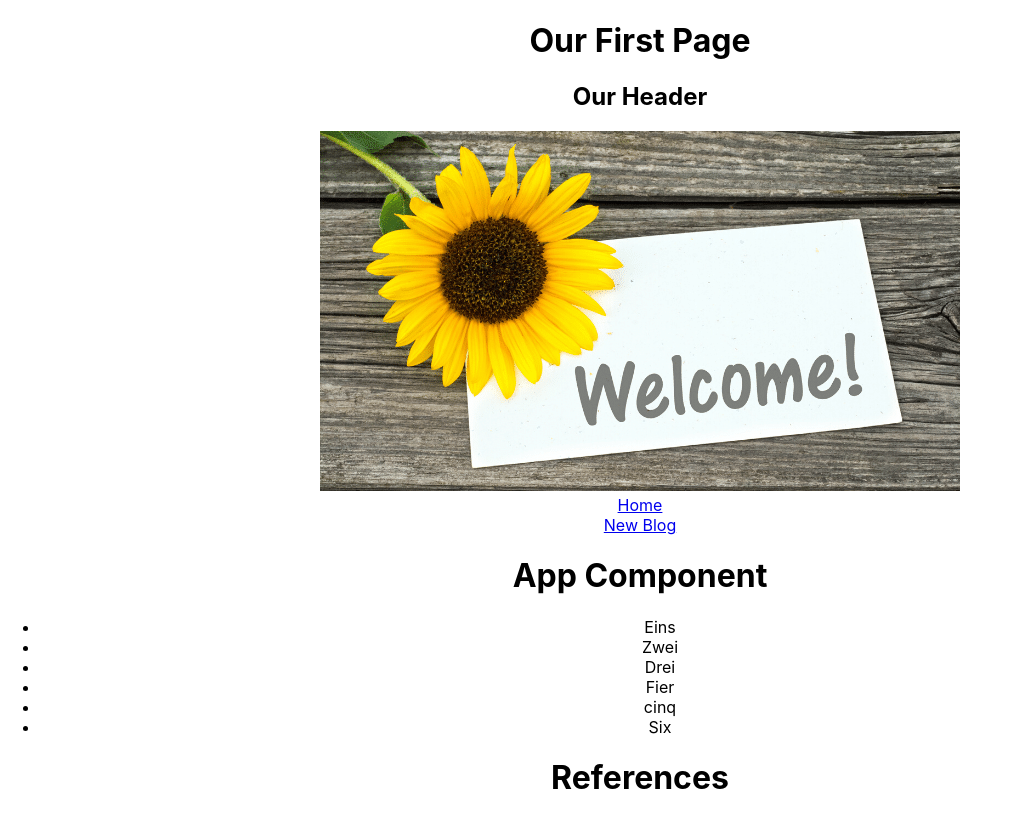
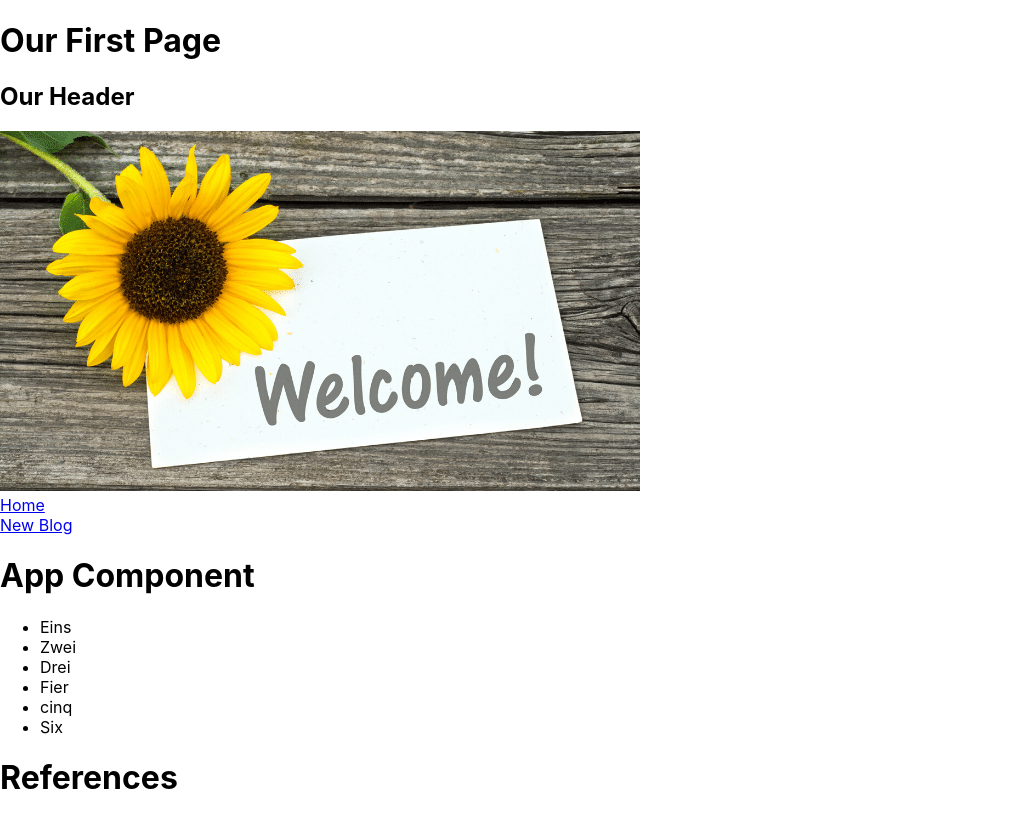
Before and after one commit to Ahmed-Rs/React-fundamentals, a React (Create React App) app: page / in a window 1280 px wide. Shown: the whole page, without its empty margins (0-1023 px from the left). Built offline with nearby package versions, Linux system fonts and the light colour scheme.

Commit message:
Preparing some css settings

```diff
--- a/src/App.css
+++ /dev/null
@@ -1,38 +0,0 @@
-.App {
-  text-align: center;
-}
-
-.App-logo {
-  height: 40vmin;
-  pointer-events: none;
-}
-
-@media (prefers-reduced-motion: no-preference) {
-  .App-logo {
-    animation: App-logo-spin infinite 20s linear;
-  }
-}
-
-.App-header {
-  background-color: #282c34;
-  min-height: 100vh;
-  display: flex;
-  flex-direction: column;
-  align-items: center;
-  justify-content: center;
-  font-size: calc(10px + 2vmin);
-  color: white;
-}
-
-.App-link {
-  color: #61dafb;
-}
-
-@keyframes App-logo-spin {
-  from {
-    transform: rotate(0deg);
-  }
-  to {
-    transform: rotate(360deg);
-  }
-}
--- a/src/App.js
+++ b/src/App.js
@@ -1,12 +1,10 @@
-// import logo from './logo.svg';
-import './App.css';
-import Header from './Header';
-import Content from './Content';
-import Footer from './Footer';
+import Header from "./Header";
+import Content from "./Content";
+import Footer from "./Footer";
 
 function App() {
   return (
-    <div className="App">
+    <div className="mainComponent">
       <Header />
       <Content />
       <Footer />
--- a/src/Header.js
+++ b/src/Header.js
@@ -1,4 +1,4 @@
-import Logo from './Logo.js'
+import Logo from "./Logo.js";
 
 function Title() {
   return (
@@ -9,16 +9,22 @@
   );
 }
 
+const Navbar = () => {
+  return (
+    <div className="navbar">
+      <a href="/">Home</a>
+      <br />
+      <a href="/create">New Blog</a>
+    </div>
+  );
+};
+
 const Header = () => {
   return (
     <header className="header">
       <Title />
       <Logo />
-      <div className="links">
-        <a href="/">Home</a>
-        <br />
-        <a href="/create">New Blog</a>
-      </div>
+      <Navbar />
     </header>
   );
 };
```
